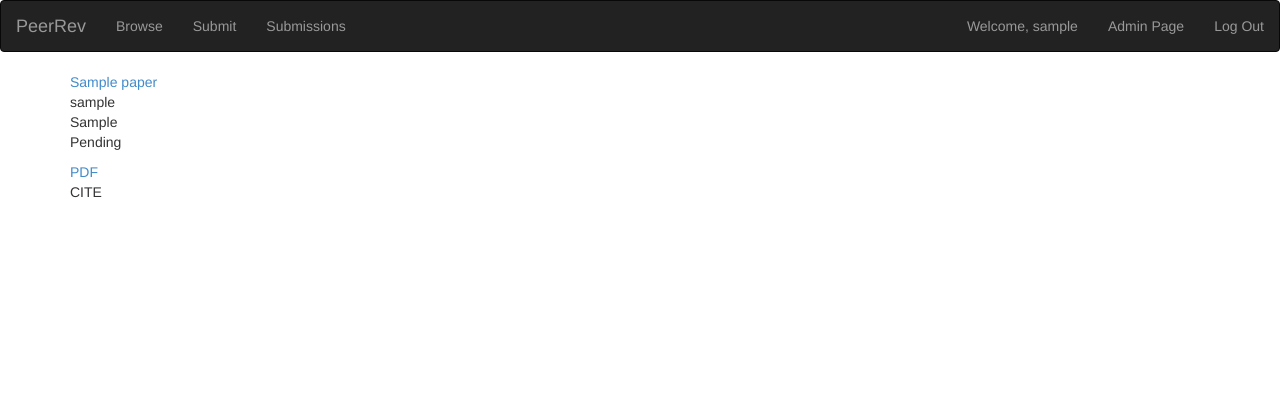
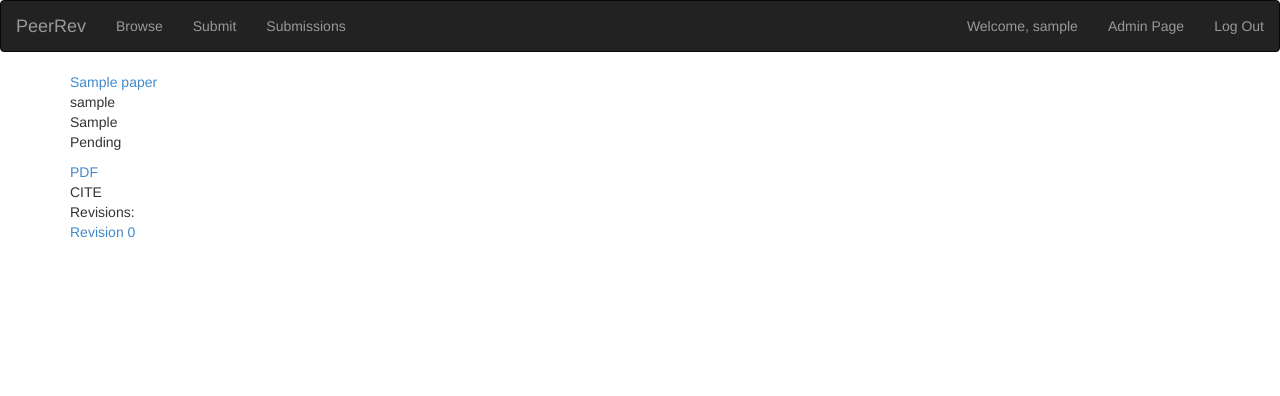
Before and after one commit to crcollins/peer, a Django app: template peer/templates/peer/paper_detail.html in a window 1280 px wide. Shown: the top 396 px of the page. Run offline with Django 3.2, Linux system fonts and the light colour scheme; the template is opened without the code that fills it: values that come from a table or form of the project are taken from there, others are empty; a user stored in the database is signed in; tables that the repository leaves empty hold one stand-in row (values such as "Sample post"); parts of the project's set-up code (start-up, migrations or seed data) failed here and were passed over; some libraries are stand-ins or nearby versions.

Commit message:
Add listing of all revisions for the author

```diff
--- a/peer/templates/peer/paper_detail.html
+++ b/peer/templates/peer/paper_detail.html
@@ -29,6 +29,14 @@
         {% endif %}
         <div class="detail"><a href="{{ paper.get_current_url }}">PDF</a></div>
         <div class="cite">CITE</div>
+        {% if request.user == paper.author %}
+            <div class "revisions">
+                <div>Revisions:</div>
+                {% for revision in paper.revisions.all %}
+                    <div><a href="{{ revision.pdf_file.url }}">Revision {{ forloop.counter0 }}</a></div>
+                {% endfor %}
+            </div>
+        {% endif %}
     </div>
 </div>
 {% endblock %}
```
